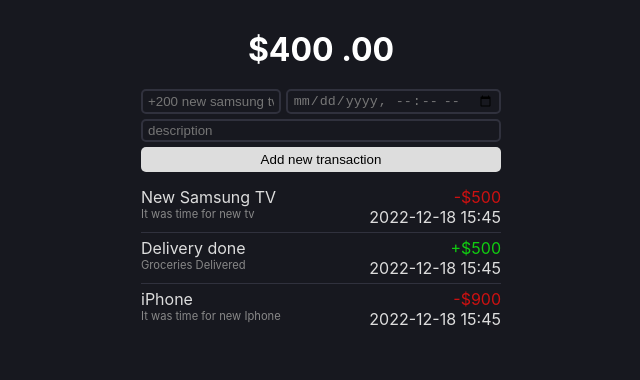
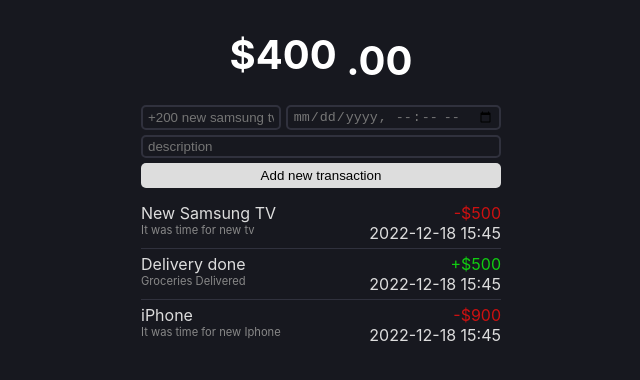
Before and after one commit to mainakkaniam/mt, a React (Create React App) app: page / in a window 1280 px wide. Shown: the top 380 px of the page, without its empty margins (319-959 px from the left). Built offline with nearby package versions, Linux system fonts and the light colour scheme.

Commit message:
issues still there

```diff
--- a/src/App.css
+++ b/src/App.css
@@ -13,6 +13,13 @@ h1{
   text-align:center;
   color:#fff;
   margin:0;
+  font-size:2.5rem;
+}
+h1 span{
+  font-size:1 rem;
+  vertical-align:top;
+  display:inline-block;
+  margin-top:6px;
 }
 form{
   margin-top:20px;
```
